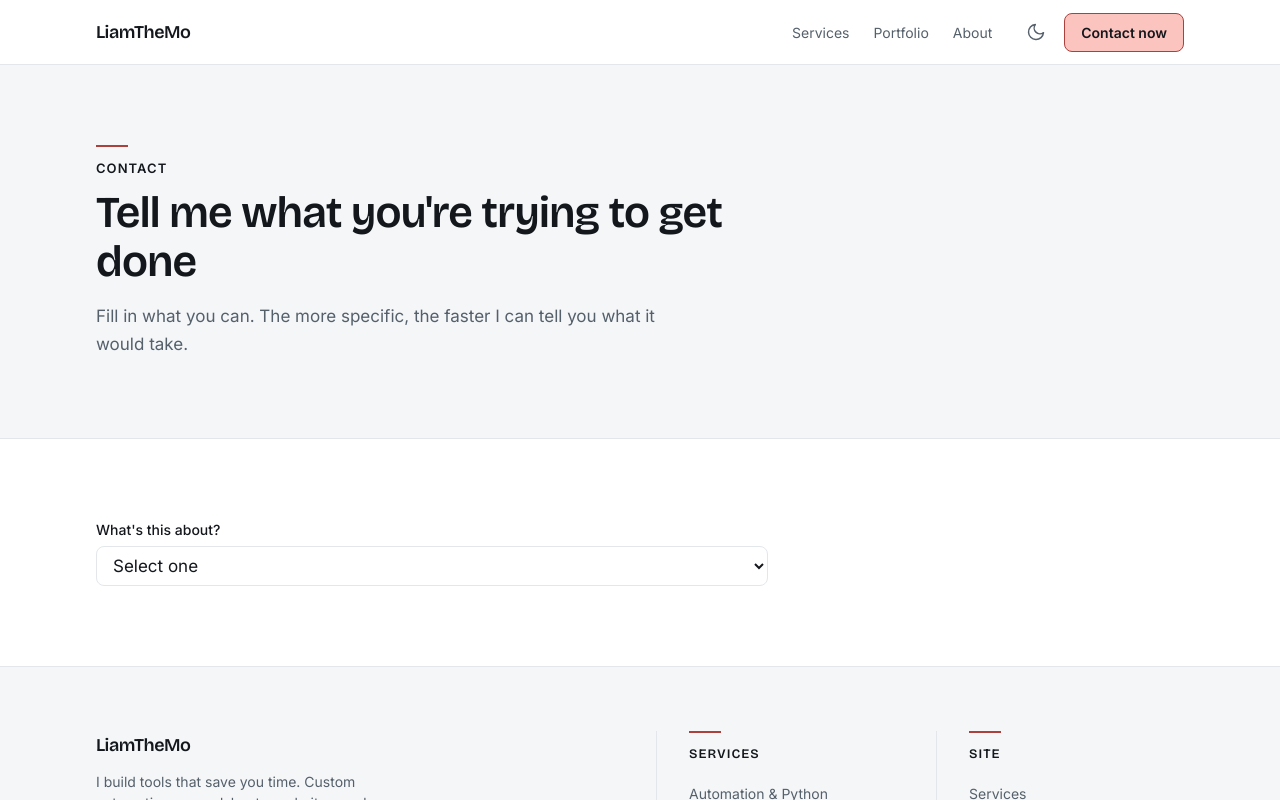
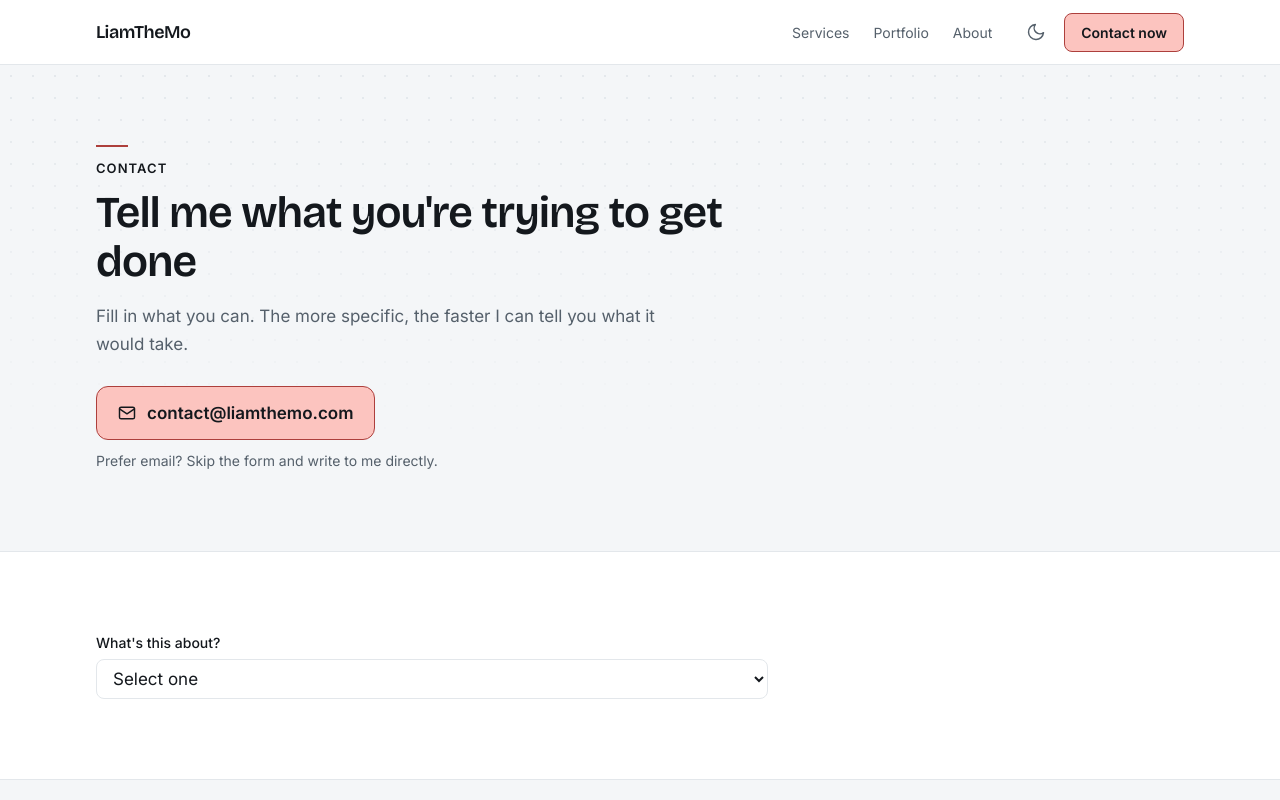
Before and after one commit to OrangeCheasy/LiamTheMo-Freelance-Website, a Next.js app in the folder liamthemo-freelance-website/: page /contact in a window 1280 px wide. Shown: the top 800 px of the page. Built offline with nearby package versions, Linux system fonts and the light colour scheme.

Commit message:
added contact address

```diff
--- a/liamthemo-freelance-website/src/app/contact/page.tsx
+++ b/liamthemo-freelance-website/src/app/contact/page.tsx
@@ -62,12 +62,53 @@ export default async function ContactPage({
 
   return (
     <>
-      <section className="border-b border-line bg-surface-muted">
-        <div className="mx-auto max-w-6xl px-5 py-16 sm:px-8 sm:py-20">
+      <section className="relative overflow-hidden border-b border-line bg-surface-muted">
+        {/*
+          Same dot-grid token as the home hero (§9: "precision, technical,
+          tidy", not a gradient blob) — this page had none of the home page's
+          texture and read flatter for it. Reused rather than reinvented, so
+          it costs nothing new and stays consistent with the one other place
+          it appears.
+        */}
+        <div
+          aria-hidden="true"
+          className="pointer-events-none absolute inset-0 bg-[radial-gradient(circle,var(--color-line)_1px,transparent_1px)] [background-size:22px_22px] [mask-image:linear-gradient(to_bottom,black,transparent_80%)]"
+        />
+
+        <div className="relative mx-auto max-w-6xl px-5 py-16 sm:px-8 sm:py-20">
           <Eyebrow>Contact</Eyebrow>
           <h1 className="mt-3 max-w-[24ch] text-h1 text-ink">{heading}</h1>
           <p className="mt-4 max-w-[56ch] text-body text-ink-muted">
             {description}
+          </p>
+
+          {/*
+            The direct-email escape hatch the owner asked for. Pastel fill
+            with an ink label — same treatment as every other button on the
+            site (§9.2), not a one-off style, so it reads as "another way to
+            do the same thing" rather than a competing action.
+          */}
+          <a
+            href="mailto:contact@liamthemo.com"
+            className="mt-7 inline-flex items-center gap-2.5 rounded-xl border border-accent bg-accent-fill px-5 py-3 font-semibold text-accent-fill-ink transition-colors hover:bg-accent-fill-hover"
+          >
+            <svg
+              aria-hidden="true"
+              viewBox="0 0 24 24"
+              fill="none"
+              stroke="currentColor"
+              strokeWidth="1.75"
+              strokeLinecap="round"
+              strokeLinejoin="round"
+              className="h-5 w-5 shrink-0"
+            >
+              <rect x="3" y="5" width="18" height="14" rx="2" />
+              <path d="m3 7 9 6 9-6" />
+            </svg>
+            contact@liamthemo.com
+          </a>
+          <p className="mt-2.5 text-small text-ink-muted">
+            Prefer email? Skip the form and write to me directly.
           </p>
         </div>
       </section>
```
